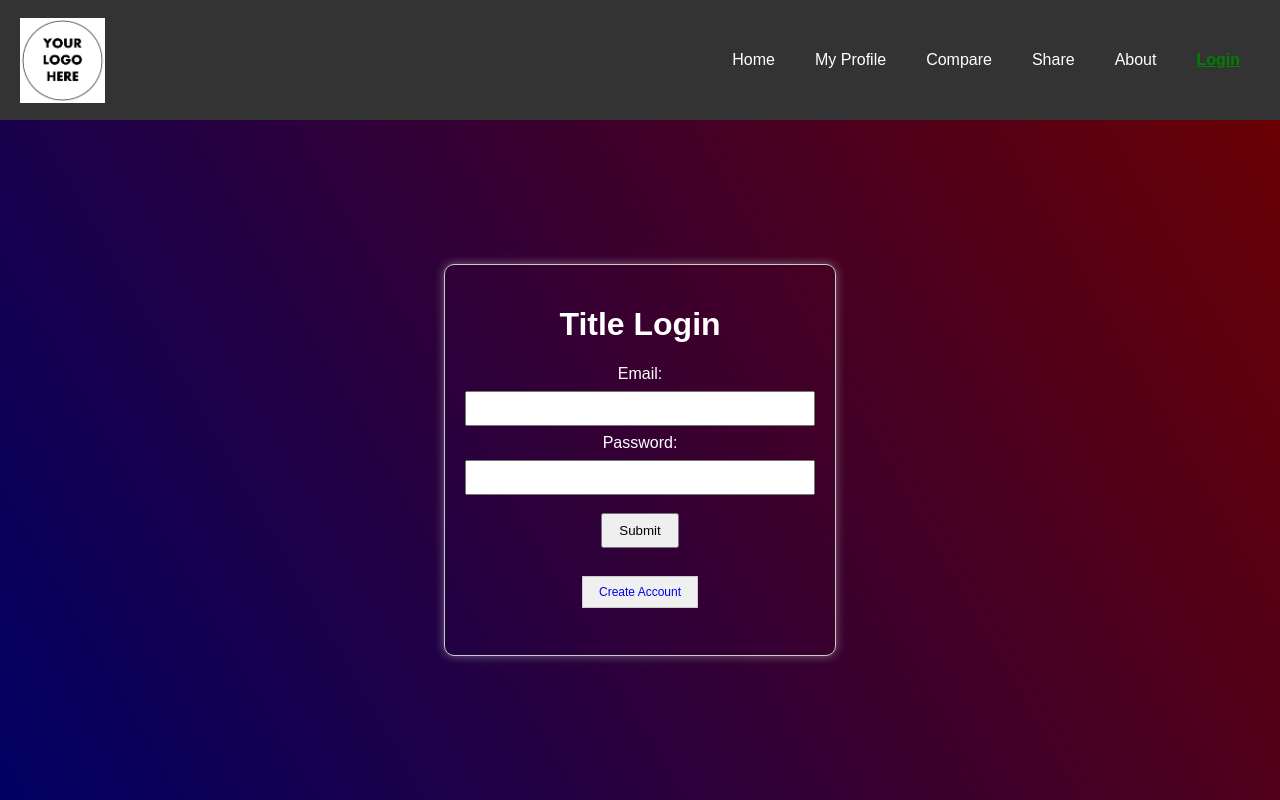
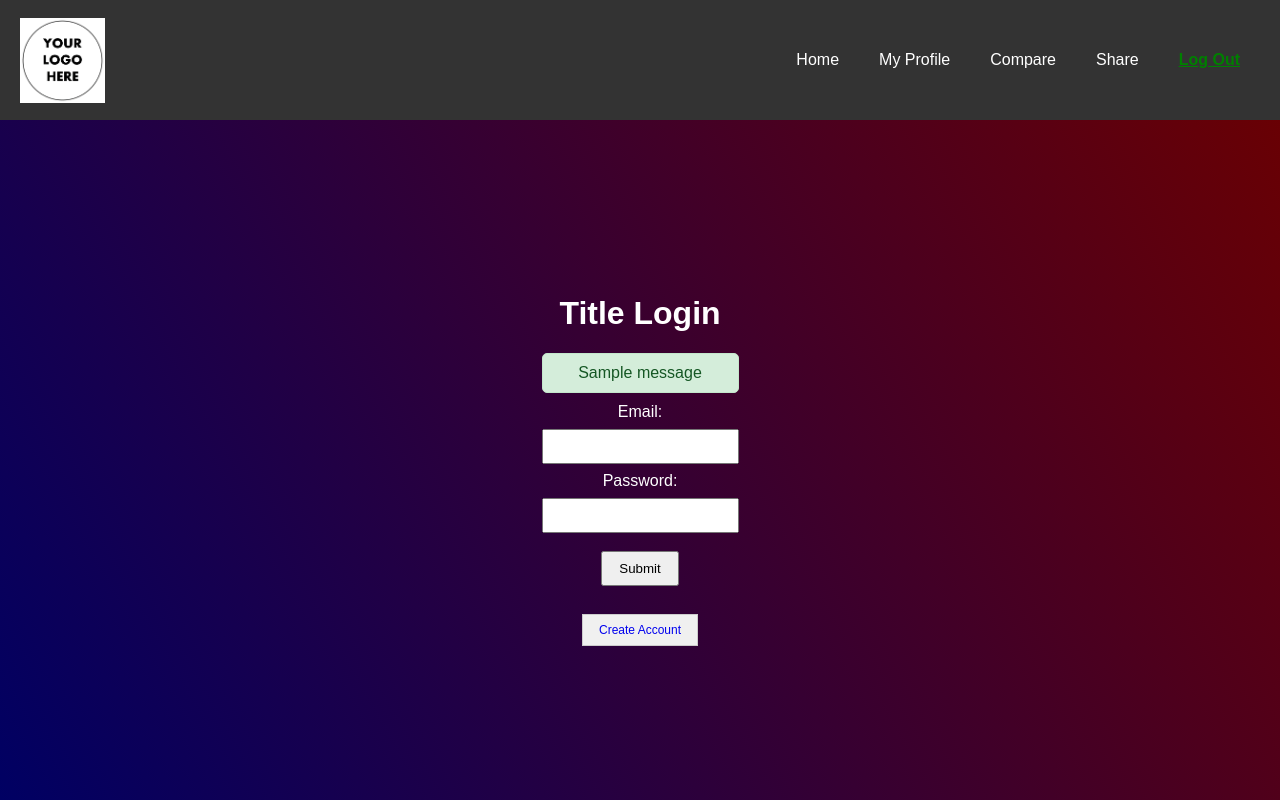
Before and after one commit to Milooooo20/CITS3403_Project-Group76, a Flask app: page /sign_in in a window 1280 px wide. Run offline with Flask 3, Linux system fonts and the light colour scheme; one stand-in notice (Sample message) is shown.

Commit message:
Update sign_in.html
Changes the href to refer to urls, added messages when there are invalid inputs and checks against the database when logging in

```diff
--- a/local setup/app/templates/sign_in.html
+++ b/local setup/app/templates/sign_in.html
@@ -12,7 +12,7 @@
             margin: 0;
             font-family: Arial, sans-serif;
         }
-        .container {
+        /*.container {
             width: 350px;
             height: 350px;
             text-align: center;
@@ -20,7 +20,7 @@
             border: 1px solid #ccc;
             border-radius: 10px;
             box-shadow: 0 0 10px rgba(151, 151, 151, 0.7);
-        }
+        }*/
         input[type="email"],
         input[type="password"] {
             width: 100%;
@@ -41,25 +41,59 @@
             display: inline-block;
             font-size: 12px;
         }
+        .flashes {
+            list-style-type: none;
+            padding: 0;
+            margin: 10px auto;
+            max-width: 300px;
+        }
+
+        .flashes li {
+            padding: 10px;
+            border-radius: 5px;
+            margin-bottom: 10px;
+        }
+
+        .flashes li.success {
+            background-color: #d4edda;
+            color: #155724;
+            border: 1px solid #c3e6cb;
+        }
+
+        .flashes li.error {
+            background-color: #f8d7da;
+            color: #721c24;
+            border: 1px solid #f5c6cb;
+        }
     </style>
 </head>
 <body>
     <div class="navbar">
         <img src='../static/assets/your_logo_here.png' height="85px" width="85px">
         <div class="nav-right">
-            <a href="home.html">Home</a>
-            <a href="profile.html">My Profile</a>
-            <a href="compare.html">Compare</a>
-            <a href="share.html">Share</a>
-            <a href="about.html">About</a>
-            <a href="sign_in.html"  class="active">Login</a>
+            <a href="{{ url_for('home') }}">Home</a>
+            <a href="{{ url_for('profile') }}">My Profile</a>
+            <a href="{{ url_for('compare') }}">Compare</a>
+            <a href="{{ url_for('share') }}">Share</a>
+            <a href="{{ url_for('sign_in') }}" class="active">Log Out</a>
         </div>
     </div>
 
     <div class="box">
         <div class="container">
             <h1>Title Login</h1>
-            <form action="home.html" method="get">
+            {% with messages = get_flashed_messages(with_categories=true) %}
+                {% if messages %}
+                    <ul class="flashes">
+                        {% for category, message in messages %}
+                            <li class="{{ category }}">
+                                {{ message }}
+                            </li>
+                        {% endfor %}
+                    </ul>
+                {% endif %}
+            {% endwith %}
+            <form action="{{ url_for('sign_in') }}" method="post">
                 <label for="email">Email:</label><br>
                 <input type="email" id="email" name="email" required><br>
                 <label for="password">Password:</label><br>
@@ -67,7 +101,7 @@
                 <input type="submit" value="Submit">
             </form>
             <br>
-            <a href="create_account.html" class="create_account-btn">Create Account</a>
+            <a href="{{ url_for('create_account') }}" class="create_account-btn">Create Account</a>
         </div>
     </div>
 </body>
```
